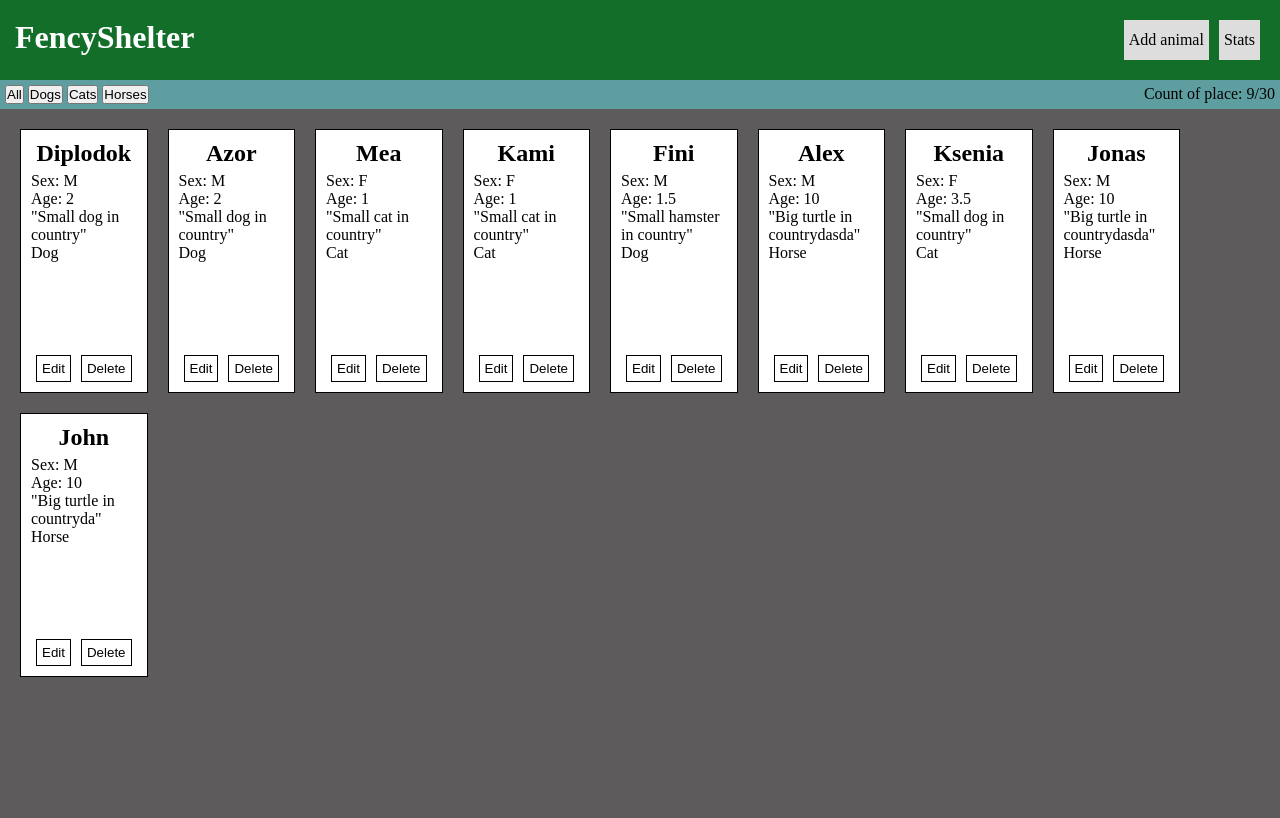
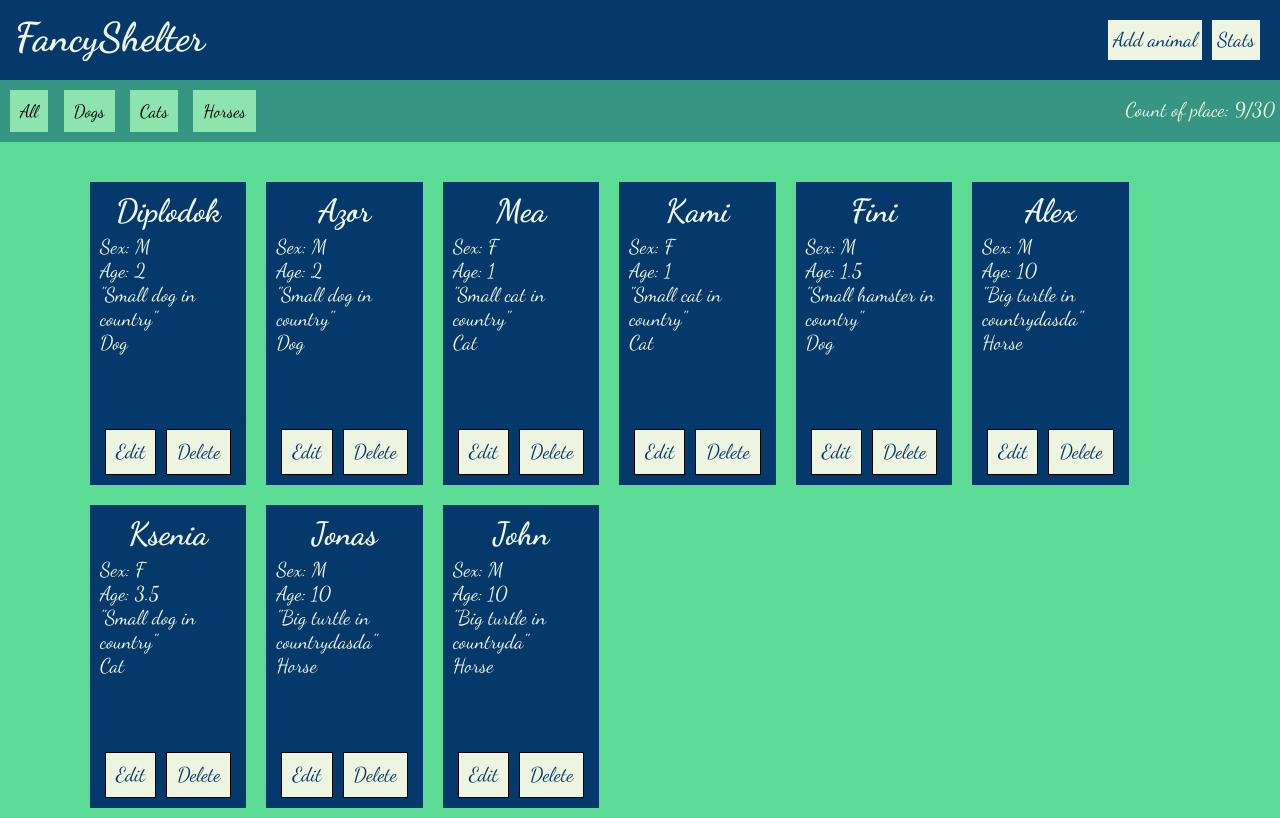
Before and after one commit to lukaszbajor/Animal_Shelter_Project-JS-, a plain HTML site: page index.html in a window 1280 px wide. Drawn offline with Linux system fonts and the light colour scheme.

Commit message:
some changes for design

```diff
--- a/index.html
+++ b/index.html
@@ -6,11 +6,21 @@
     <meta name="viewport" content="width=device-width, initial-scale=1.0" />
     <title>Animal Shelter</title>
     <link rel="stylesheet" href="style.css" />
+    <link rel="preconnect" href="https://fonts.gstatic.com" />
+    <!-- <link
+      href="https://fonts.googleapis.com/css2?family=Squada+One&display=swap"
+      rel="stylesheet"
+    /> -->
+    <link rel="preconnect" href="https://fonts.gstatic.com" />
+    <link
+      href="https://fonts.googleapis.com/css2?family=Dancing+Script:wght@400;700&display=swap"
+      rel="stylesheet"
+    />
   </head>
   <body>
     <div class="wrap">
       <header class="header">
-        <h1 class="logo">FencyShelter</h1>
+        <h1 class="logo">FancyShelter</h1>
         <nav class="menu">
           <ul>
             <li class="btn-add">Add animal</li>
@@ -117,7 +127,7 @@
           <p class="error error-describe"></p>
         </div>
         <div class="edit-buttons">
-          <button class="edit-animal" onclick="editAnimal(id)">Update</button>
+          <button class="edit-animal">Update</button>
           <button class="edit-reset-data">Reset</button>
         </div>
       </div>
--- a/main.js
+++ b/main.js
@@ -239,7 +239,7 @@ const addAnimal = () => {
       errorName.textContent = "This field cannot empty!";
       return (flag = false);
     }
-    if (sex === "F" || sex === "M") {
+    if (sex.toUpperCase() === "F" || sex.toUpperCase() === "M") {
       errorSex.textContent = "";
       flag = true;
     } else {
@@ -348,6 +348,7 @@ let eTaDescribe = document.querySelector(".e-inpdescribe");
 // btn.addEventListener("click", showEditPanel);
 // // });
 const updateInfBtn = document.querySelector(".edit-animal");
+
 const editAnimal = (id) => {
   eInpName.value = animals[id].name;
   eInpSex.value = animals[id].sex;
--- a/style.css
+++ b/style.css
@@ -3,18 +3,24 @@
   padding: 0;
   box-sizing: border-box;
 }
+html {
+  /* font-family: "Squada One", cursive; */
+  font-family: "Dancing Script", cursive;
+  font-size: 62.5%;
+}
 body {
-  background-color: rgb(93, 91, 91);
+  background-color: #5cdb95;
+  font-size: 2rem;
 }
 .header {
   display: flex;
   justify-content: space-between;
   padding: 15px;
-  background-color: rgb(19, 110, 42);
+  background-color: #05386b;
 }
 .header .logo {
   line-height: 45px;
-  color: white;
+  color: #edf5e1;
 }
 
 ul {
@@ -26,28 +32,30 @@ ul {
 li {
   padding: 5px;
   margin: 5px;
-  background-color: #ddd;
+  background-color: #edf5e1;
+  color: #05386b;
   cursor: pointer;
 }
 .items {
   display: flex;
   flex-wrap: wrap;
-  margin: 10px;
+  margin: 30px 80px auto;
 }
 .item {
-  flex-basis: 10%;
+  flex-basis: 12%;
   display: flex;
   flex-direction: column;
   justify-content: space-between;
   margin: 10px;
   padding: 10px;
-  background-color: #fff;
+  background-color: #05386b;
   text-align: left;
-  border: 1px solid black;
+  color: #edf5e1;
 }
 .item h2 {
   margin-bottom: 5px;
   text-align: center;
+  font-size: 3.2rem;
 }
 
 .buttons {
@@ -58,16 +66,32 @@ li {
 }
 .buttons button {
   margin: 0 5px;
-  padding: 5px;
-  background-color: #fff;
+  padding: 10px;
+  background-color: #edf5e1;
   border: 1px solid black;
   cursor: pointer;
+  color: #05386b;
+  font-family: "Dancing Script", cursive;
+  font-size: 2rem;
 }
 .panel {
   display: flex;
   justify-content: space-between;
-  background-color: cadetblue;
+  background-color: #379683;
   padding: 5px;
+}
+.panel button {
+  margin: 5px;
+  padding: 10px;
+  font-family: "Dancing Script", cursive;
+  font-size: 1.8rem;
+  background-color: #8ee4af;
+  border: none;
+  cursor: pointer;
+}
+.panel p {
+  color: #edf5e1;
+  line-height: 50px;
 }
 
 /***ADD PANEL***/
@@ -106,6 +130,7 @@ li {
 }
 .add-buttons button {
   margin: 5px;
+  font-family: "Dancing Script", cursive;
 }
 
 .show-elements {
```
